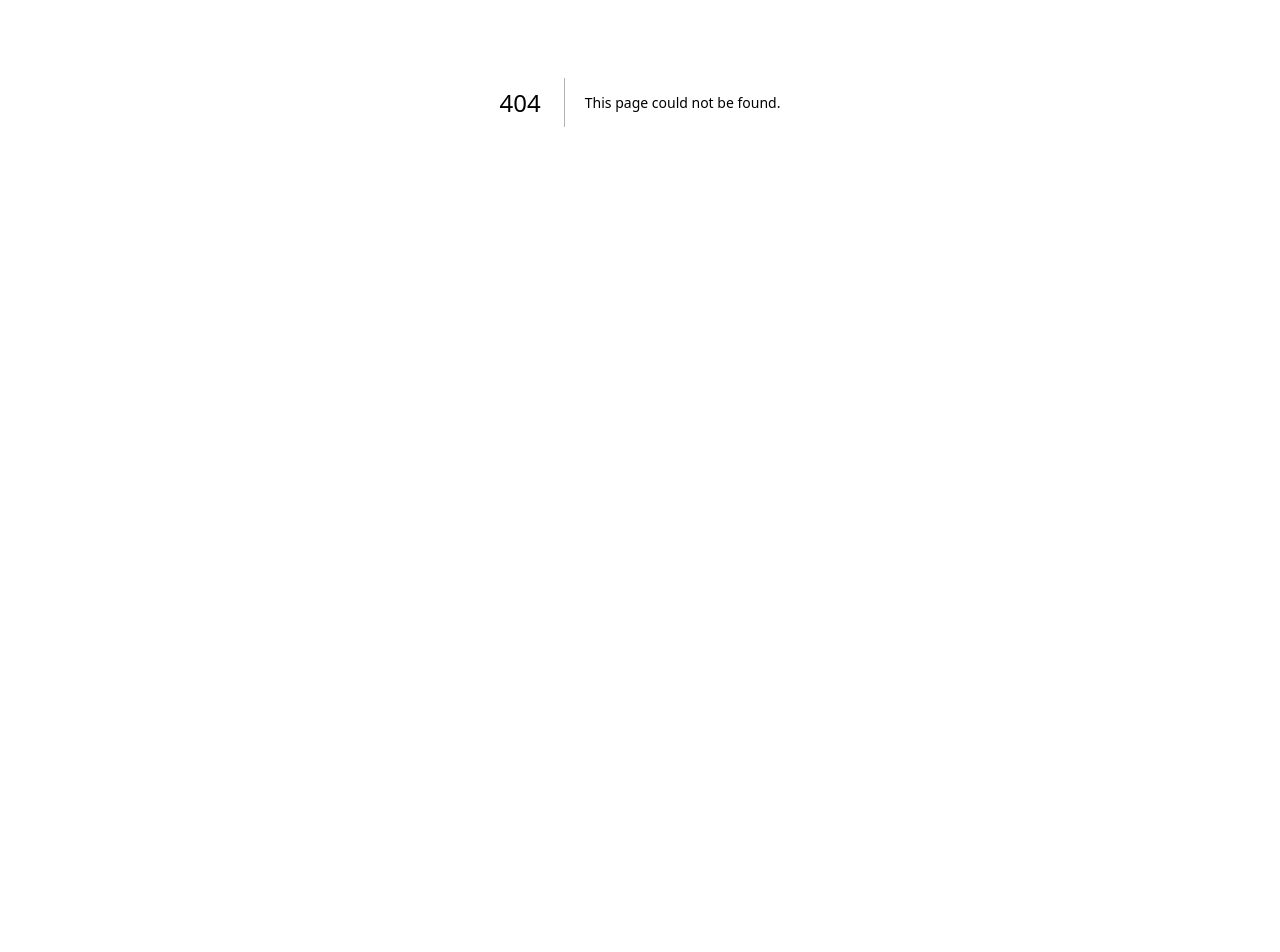
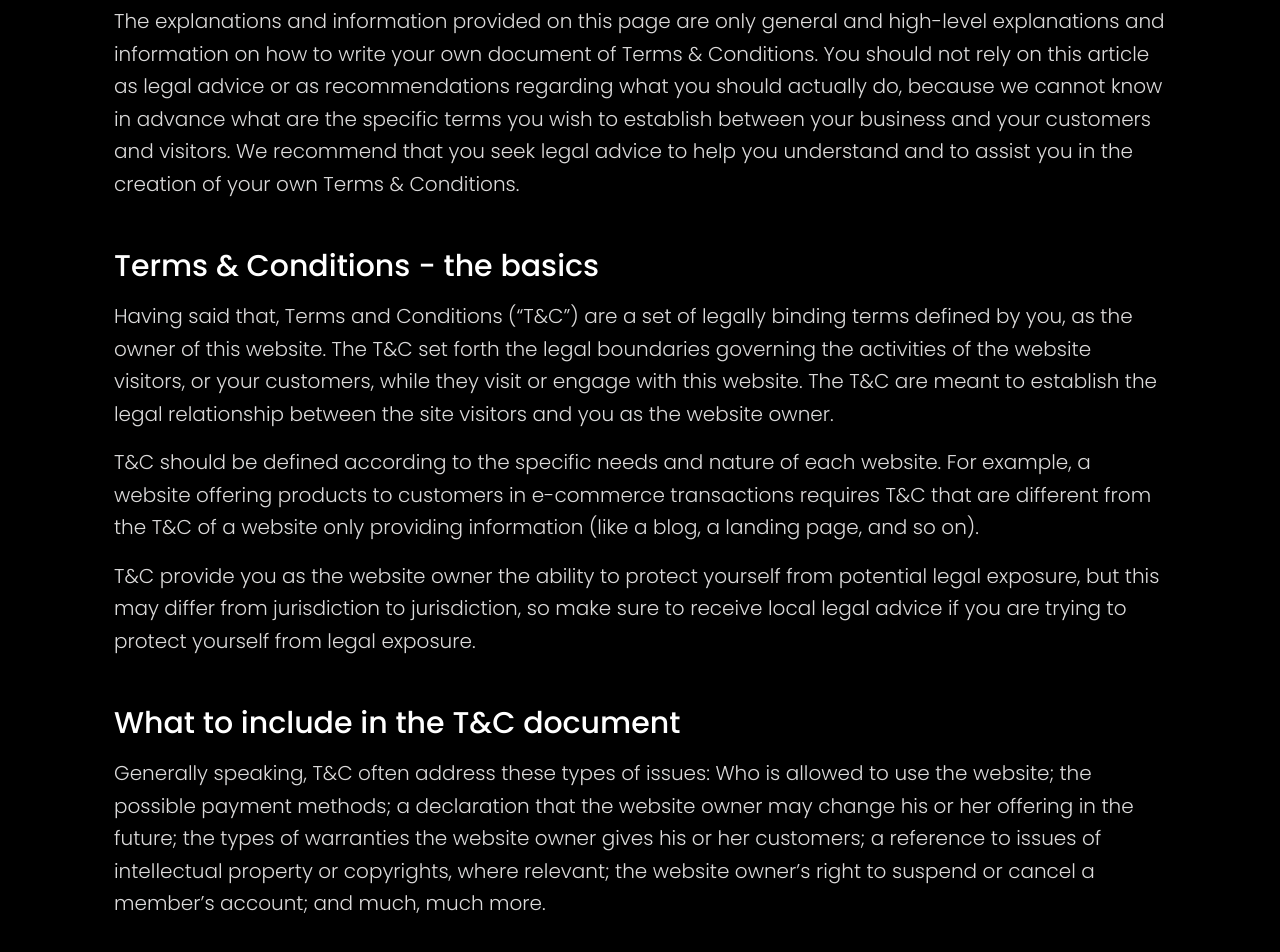
Before and after one commit to Asolinmaso/MJ7, a Next.js app: page /terms in a window 1280 px wide. Before the commit this address had no page. Shown: the part 298-1250 px from the top of the page. Before the commit the page ends 800 px from the top, so only its background shows below. Built offline with nearby package versions, Linux system fonts and the light colour scheme.

Commit message:
Add Privacy Policy and Terms & Conditions pages

```diff
--- /dev/null
+++ b/src/app/privacy/page.tsx
@@ -0,0 +1,59 @@
+import Navbar from "@/components/Navbar";
+import Footer from "@/components/Footer";
+
+export default function PrivacyPolicy() {
+  return (
+    <div className="min-h-screen bg-black text-white">
+      <Navbar />
+      <main className="relative pt-32 pb-20 px-6 lg:px-24 max-w-[1244px] mx-auto">
+        <h1 className="text-[40px] md:text-[60px] font-black text-[#FB270C] leading-tight uppercase tracking-tight font-[family-name:var(--font-poppins)] mb-12">
+          Privacy Policy
+        </h1>
+
+        <div className="space-y-12 text-[#DBDADA] text-lg lg:text-[20px] font-light leading-relaxed">
+          <section>
+            <h2 className="text-2xl md:text-3xl font-medium text-white mb-4">A legal disclaimer</h2>
+            <p>
+              The explanations and information provided on this page are only general and high-level
+              explanations and information on how to write your own document of a Privacy Policy.
+              You should not rely on this article as legal advice or as recommendations regarding
+              what you should actually do, because we cannot know in advance what are the specific
+              privacy policies you wish to establish between your business and your customers and
+              visitors. We recommend that you seek legal advice to help you understand and to assist
+              you in the creation of your own Privacy Policy.
+            </p>
+          </section>
+
+          <section>
+            <h2 className="text-2xl md:text-3xl font-medium text-white mb-4">Privacy Policy - the basics</h2>
+            <p className="mb-4">
+              Having said that, a privacy policy is a statement that discloses some or all of the ways a
+              website collects, uses, discloses, processes, and manages the data of its visitors and
+              customers. It usually also includes a statement regarding the website’s commitment to
+              protecting its visitors’ or customers’ privacy, and an explanation about the different
+              mechanisms the website is implementing in order to protect privacy.
+            </p>
+            <p>
+              Different jurisdictions have different legal obligations of what must be included in a
+              Privacy Policy. You are responsible to make sure you are following the relevant legislation
+              to your activities and location.
+            </p>
+          </section>
+
+          <section>
+            <h2 className="text-2xl md:text-3xl font-medium text-white mb-4">What to include in the Privacy Policy</h2>
+            <p>
+              Generally speaking, a Privacy Policy often addresses these types of issues: the types of
+              information the website is collecting and the manner in which it collects the data; an
+              explanation about why is the website collecting these types of information; what are the
+              website’s practices on sharing the information with third parties; ways in which your
+              visitors and customers can exercise their rights according to the relevant privacy
+              legislation; the specific practices regarding minors’ data collection; and much, much more.
+            </p>
+          </section>
+        </div>
+      </main>
+      <Footer />
+    </div>
+  );
+}
--- /dev/null
+++ b/src/app/terms/page.tsx
@@ -0,0 +1,65 @@
+import Navbar from "@/components/Navbar";
+import Footer from "@/components/Footer";
+
+export default function TermsAndConditions() {
+  return (
+    <div className="min-h-screen bg-black text-white">
+      <Navbar />
+      <main className="relative pt-32 pb-20 px-6 lg:px-24 max-w-[1244px] mx-auto">
+        <h1 className="text-[40px] md:text-[60px] font-black text-[#FB270C] leading-tight uppercase tracking-tight font-[family-name:var(--font-poppins)] mb-12">
+          Terms & Conditions
+        </h1>
+
+        <div className="space-y-12 text-[#DBDADA] text-lg lg:text-[20px] font-light leading-relaxed">
+          <section>
+            <h2 className="text-2xl md:text-3xl font-medium text-white mb-4">A legal disclaimer</h2>
+            <p>
+              The explanations and information provided on this page are only general and high-level
+              explanations and information on how to write your own document of Terms & Conditions.
+              You should not rely on this article as legal advice or as recommendations regarding
+              what you should actually do, because we cannot know in advance what are the specific
+              terms you wish to establish between your business and your customers and visitors. We
+              recommend that you seek legal advice to help you understand and to assist you in the
+              creation of your own Terms & Conditions.
+            </p>
+          </section>
+
+          <section>
+            <h2 className="text-2xl md:text-3xl font-medium text-white mb-4">Terms & Conditions - the basics</h2>
+            <p className="mb-4">
+              Having said that, Terms and Conditions (“T&C”) are a set of legally binding terms defined
+              by you, as the owner of this website. The T&C set forth the legal boundaries governing the
+              activities of the website visitors, or your customers, while they visit or engage with
+              this website. The T&C are meant to establish the legal relationship between the site
+              visitors and you as the website owner.
+            </p>
+            <p className="mb-4">
+              T&C should be defined according to the specific needs and nature of each website. For
+              example, a website offering products to customers in e-commerce transactions requires T&C
+              that are different from the T&C of a website only providing information (like a blog, a
+              landing page, and so on).
+            </p>
+            <p>
+              T&C provide you as the website owner the ability to protect yourself from potential legal
+              exposure, but this may differ from jurisdiction to jurisdiction, so make sure to receive
+              local legal advice if you are trying to protect yourself from legal exposure.
+            </p>
+          </section>
+
+          <section>
+            <h2 className="text-2xl md:text-3xl font-medium text-white mb-4">What to include in the T&C document</h2>
+            <p>
+              Generally speaking, T&C often address these types of issues: Who is allowed to use the
+              website; the possible payment methods; a declaration that the website owner may change
+              his or her offering in the future; the types of warranties the website owner gives his or
+              her customers; a reference to issues of intellectual property or copyrights, where
+              relevant; the website owner’s right to suspend or cancel a member’s account; and much,
+              much more.
+            </p>
+          </section>
+        </div>
+      </main>
+      <Footer />
+    </div>
+  );
+}
```
